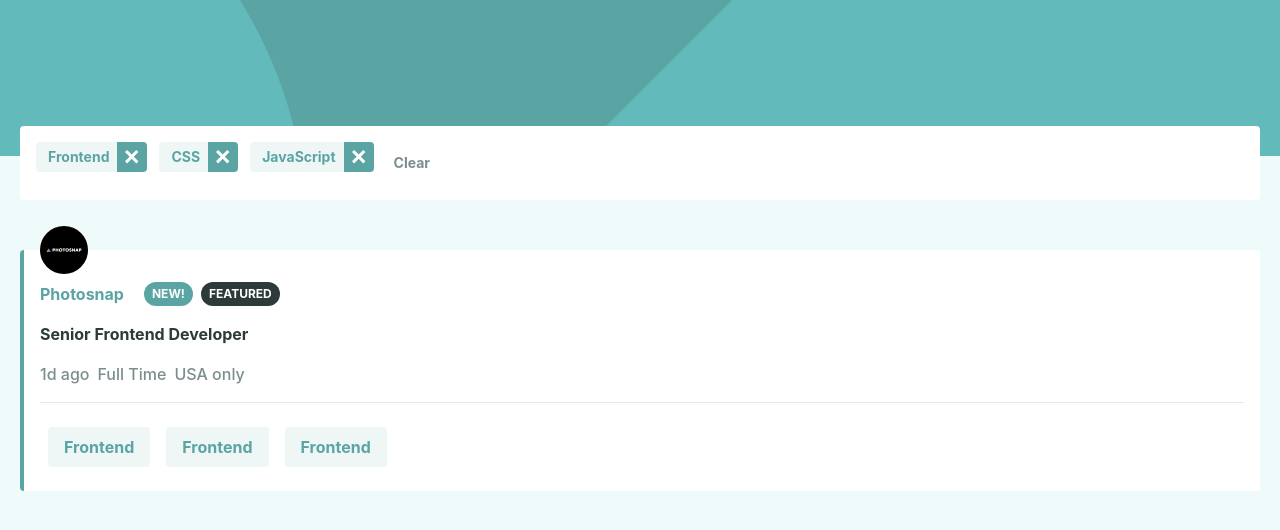
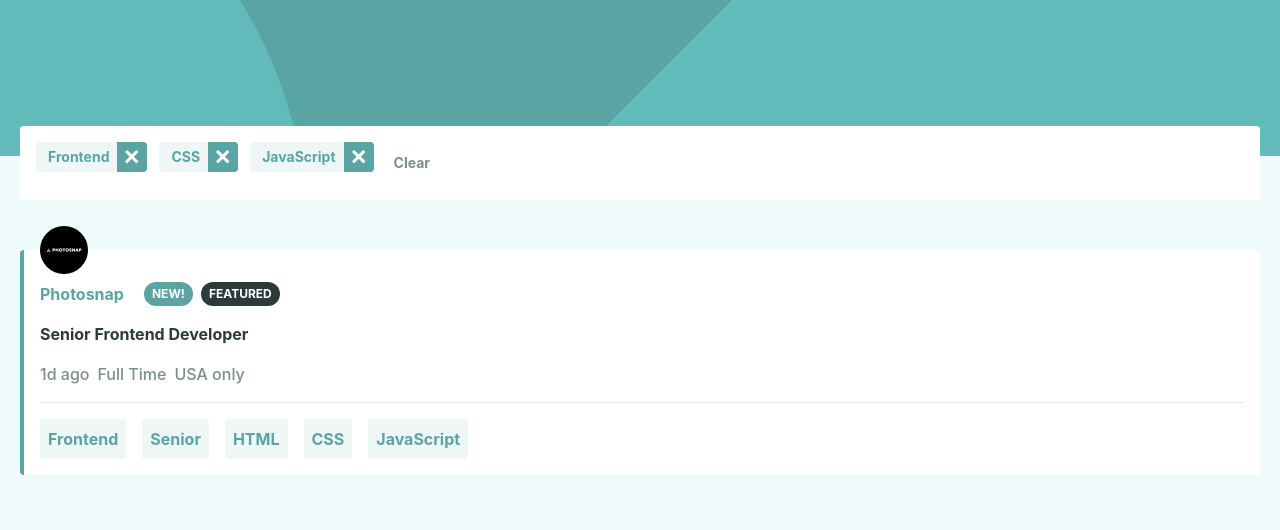
Before and after one commit to benjaminbills/joblisting, a React (Create React App) app: page / in a window 1280 px wide. Shown: the top 530 px of the page. Built offline with nearby package versions, Linux system fonts and the light colour scheme.

Commit message:
update jobs display

```diff
--- a/src/components/Job.js
+++ b/src/components/Job.js
@@ -42,15 +42,21 @@ const Job = () => {
           <p>{joblist.location}</p>
         </div>
         <hr></hr>
-        <div className=' flex flex-wrap '>
-          <button className='m-2 px-4 py-2 bg-lightgrayishcyan text-desaturateddarkcyan font-bold rounded'>
+        <div className='flex flex-wrap justify-left items-center gap-4'>
+          <button className='p-2 bg-lightgrayishcyan text-desaturateddarkcyan font-bold rounded'>
             Frontend
           </button>
-          <button className='m-2 px-4 py-2 bg-lightgrayishcyan text-desaturateddarkcyan font-bold rounded'>
-            Frontend
+          <button className='p-2 bg-lightgrayishcyan text-desaturateddarkcyan font-bold rounded'>
+            Senior
           </button>
-          <button className='m-2 px-4 py-2 bg-lightgrayishcyan text-desaturateddarkcyan font-bold rounded'>
-            Frontend
+          <button className='p-2 bg-lightgrayishcyan text-desaturateddarkcyan font-bold rounded'>
+            HTML
+          </button>
+          <button className='p-2 bg-lightgrayishcyan text-desaturateddarkcyan font-bold rounded'>
+            CSS
+          </button>
+          <button className='p-2 bg-lightgrayishcyan text-desaturateddarkcyan font-bold rounded'>
+            JavaScript
           </button>
         </div>
       </div>
```
